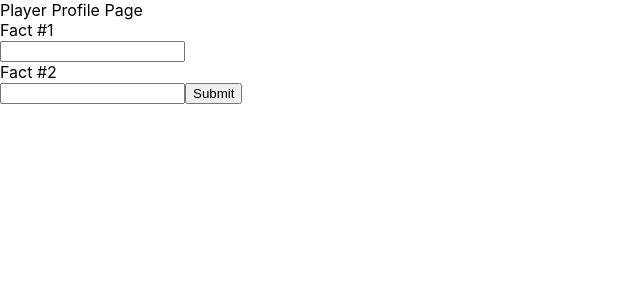
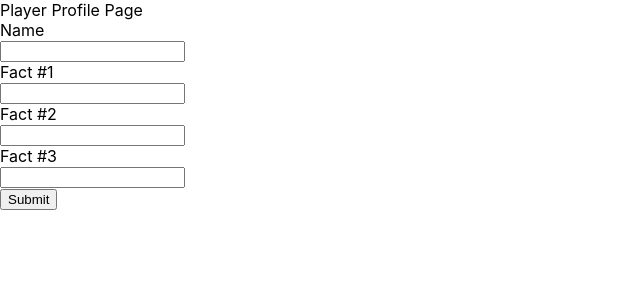
Before and after one commit to ParmarManpreet/uturn-game, a React (Create React App) app: page /player-profile in a window 1280 px wide. Shown: the top 300 px of the page, without its empty margins (0-640 px from the left). Built offline with nearby package versions, Linux system fonts and the light colour scheme; no server answers; the database is empty.

Commit message:
First Iteration of PlayerProfile Service

```diff
--- a/src/Router.tsx
+++ b/src/Router.tsx
@@ -7,7 +7,7 @@ export const Router = () => {
     return (
         <Routes>
             <Route path="/" element={<Admin />} />
-            <Route path="/player-profile" element={<PlayerProfile />} />
+            <Route path="/player-profile" element={<PlayerProfile numberOfFacts={3}/>} />
             <Route path="/uturn-page" element={<UturnPage/>} />
         </Routes>
     );
--- a/src/pages/PlayerProfile.tsx
+++ b/src/pages/PlayerProfile.tsx
@@ -1,10 +1,17 @@
 import { doc, onSnapshot } from "firebase/firestore";
-import { useEffect, useState } from "react";
+import React, { useEffect, useState } from "react";
 import { db } from "..";
+import { createPlayerProfile, PlayerCreateDTO } from "./services/PlayerProfileService";
 
-export const PlayerProfile = () => {
+interface PlayerProfileProps {
+    numberOfFacts: number
+}
+
+export const PlayerProfile = (props: PlayerProfileProps) => {
     const [isWaitingForStart, setIsWaitingForStart] = useState(false)
     const [isGameStarting, setIsGameStarting] = useState(false)
+    const [name, setName] = useState("")
+    const [facts, setFacts] = useState(initializeFacts(props.numberOfFacts))
 
     function setupGameStartListeners() {
         const unsub = onSnapshot(doc(db, "GameStates", "GameStart"), (doc) => {
@@ -13,8 +20,36 @@ export const PlayerProfile = () => {
                 setIsGameStarting(doc.data().isGameStarted)
             }
         })
+        return unsub
+    }
 
-        return unsub
+    function initializeFacts(numberOfFacts: number) {
+        const factList: Array<string> = []
+        for (let i = 0; i < numberOfFacts; i++) {
+            factList.push("")
+        }
+        return factList
+    }
+
+    function handleOnChangeFactInput(index: number, e: React.ChangeEvent<HTMLInputElement>) {
+        const factValue = e.target.value
+        const clonedFacts = [...facts]
+        clonedFacts[index] = factValue
+        setFacts(clonedFacts)
+    }
+
+    function handleOnChangeNameInput(e: React.ChangeEvent<HTMLInputElement>) {
+        const nameValue = e.target.value
+        setName(nameValue)
+    }
+
+    function handlePlayerDetailsSubmitButton() {
+        const playerDetails: PlayerCreateDTO = {
+            name: name,
+            picture: ""
+        }
+        createPlayerProfile(playerDetails)
+        setIsWaitingForStart(true)
     }
 
     useEffect(() =>{
@@ -37,13 +72,18 @@ export const PlayerProfile = () => {
         return (
             <>
                 <div>Player Profile Page</div>
-                <div>Fact #1</div>
-                <input type="text"></input>
 
-                <div>Fact #2</div>
-                <input type="text"></input>
+                <div>Name</div>
+                <input type="text" onChange={(e) => handleOnChangeNameInput(e)} value={name}></input>
 
-                <button onClick={() => setIsWaitingForStart(true)}>Submit</button>
+                {facts.map((value, index) => (
+                    <div key={index}>
+                        <div>{`Fact #${index + 1}`}</div>
+                        <input type="text" value={value} onChange={(e) => handleOnChangeFactInput(index, e)}></input>
+                    </div>
+                ))}
+
+                <button onClick={() => handlePlayerDetailsSubmitButton()}>Submit</button>
             </>
         );
     }
--- a/src/pages/services/GameStateService.tsx
+++ b/src/pages/services/GameStateService.tsx
@@ -1,9 +1,10 @@
-import { doc, getDoc, setDoc } from "firebase/firestore";
+import { doc, getDoc, updateDoc,  } from "firebase/firestore";
 import { db } from "../..";
 
 export async function updateGameStartState(isGameStarted: boolean) {
     try {
-        await setDoc(doc(db, "GameStates", "GameStart"), {
+        const gameStartDocRef = doc(db, "GameStates", "GameStart")
+        await updateDoc(gameStartDocRef, {
             isGameStarted: isGameStarted
         })
         console.log(`Successfully updated isGameStarted to ${isGameStarted}`)
--- /dev/null
+++ b/src/pages/services/PlayerProfileService.tsx
@@ -0,0 +1,24 @@
+import { doc, setDoc } from "firebase/firestore"
+import { db } from "../.."
+
+export interface PlayerCreateDTO {
+    name: string
+    picture: string
+}
+
+export async function createPlayerProfile(playerDetails: PlayerCreateDTO) {
+    try {
+        const player = doc(db, "Profiles", "Profile1")
+        await setDoc(player, {
+            picture: "",
+            name: playerDetails.name
+        })
+        console.log(`Successfully Created profile for ${prettyPrintCreateDTO(playerDetails)}`)
+    } catch (error) {
+        console.log(`Firestore could not create profile with player details: ${prettyPrintCreateDTO(playerDetails)}\n ${error}`)
+    }
+}
+
+function prettyPrintCreateDTO(playerDetails: PlayerCreateDTO): string {
+    return `\n{name: ${playerDetails.name}, picture: ${playerDetails.picture}}\n`
+}
```
